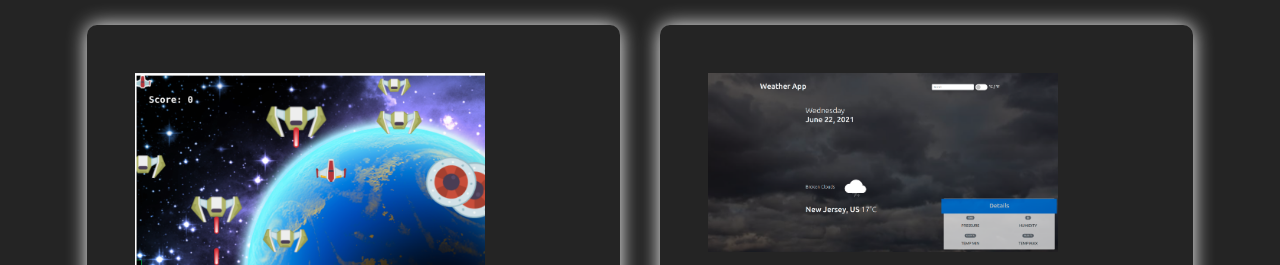
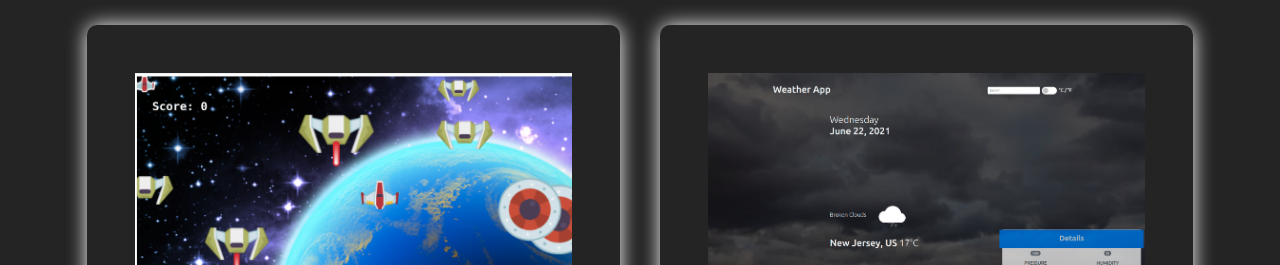
Before and after one commit to RailonA/professional-portfolio-JS, a website built with webpack: page dist/index.html in a window 1280 px wide. Shown: the part 533-798 px from the top of the page. Built offline with nearby package versions, Linux system fonts and the light colour scheme; files that its build step writes are made by us from their sources.

Commit message:
Fix issues

```diff
--- a/src/scripts/project.js
+++ b/src/scripts/project.js
@@ -3,6 +3,7 @@ import setAttributes from "./setAttributes";
 const project = () => {
     const project = document.createElement('div');
     project.className = 'flex-column project ';
+    // project.setAttribute("id", "particles-js");
 
     const projectWrapper = document.createElement('div');
      projectWrapper.className = 'flex-xs-column'
@@ -174,6 +175,7 @@ const project = () => {
 
     projectWrapper.append(project1n2Wrapper, project3n4Wrapper);
     project.append(projectSectionTitle, projectWrapper)
+
     return project;
   };
 
--- a/src/styles/style.scss
+++ b/src/styles/style.scss
@@ -58,7 +58,7 @@ header a:hover {
 .img2,
 .img3,
 .img4 {
-  width: 80%;
+  width: 100%;
 }
 
 .project1Wrapper,
```
Also changed, not shown: dist/index.html, dist/main.js.
